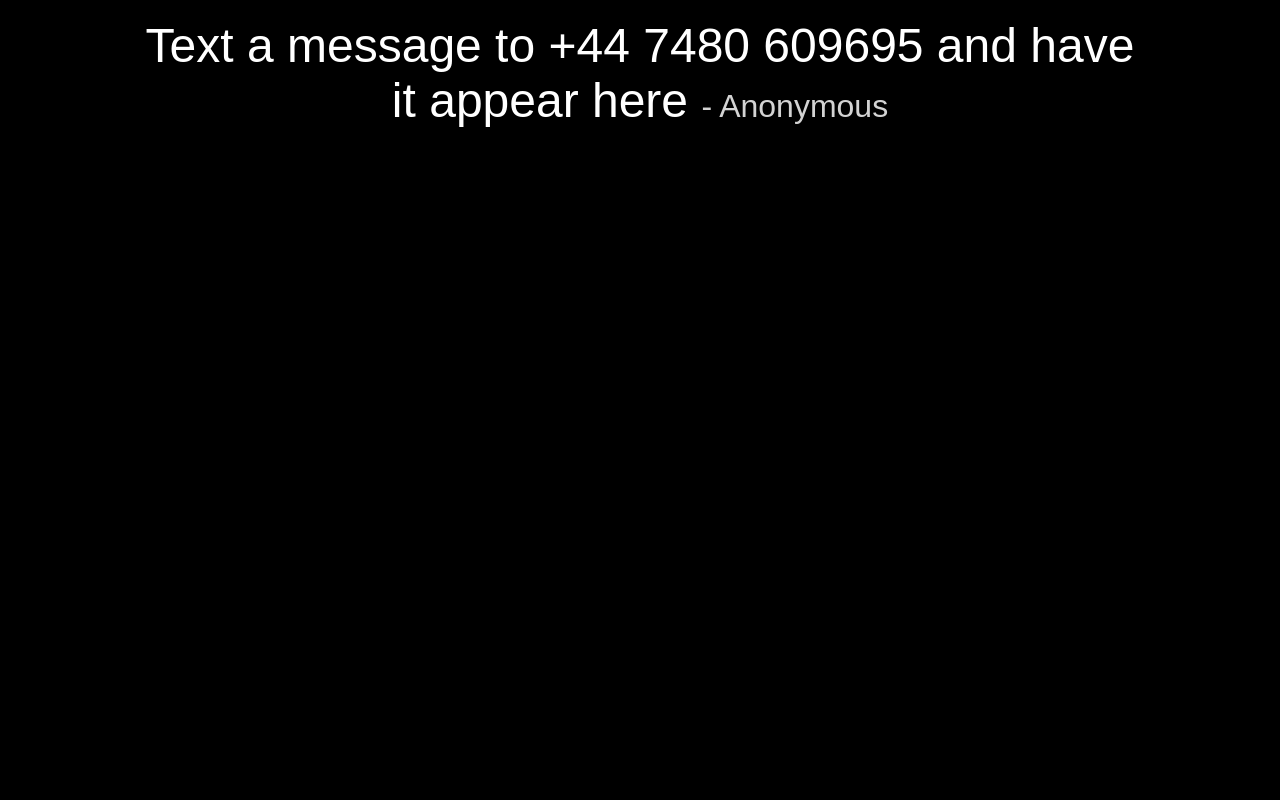
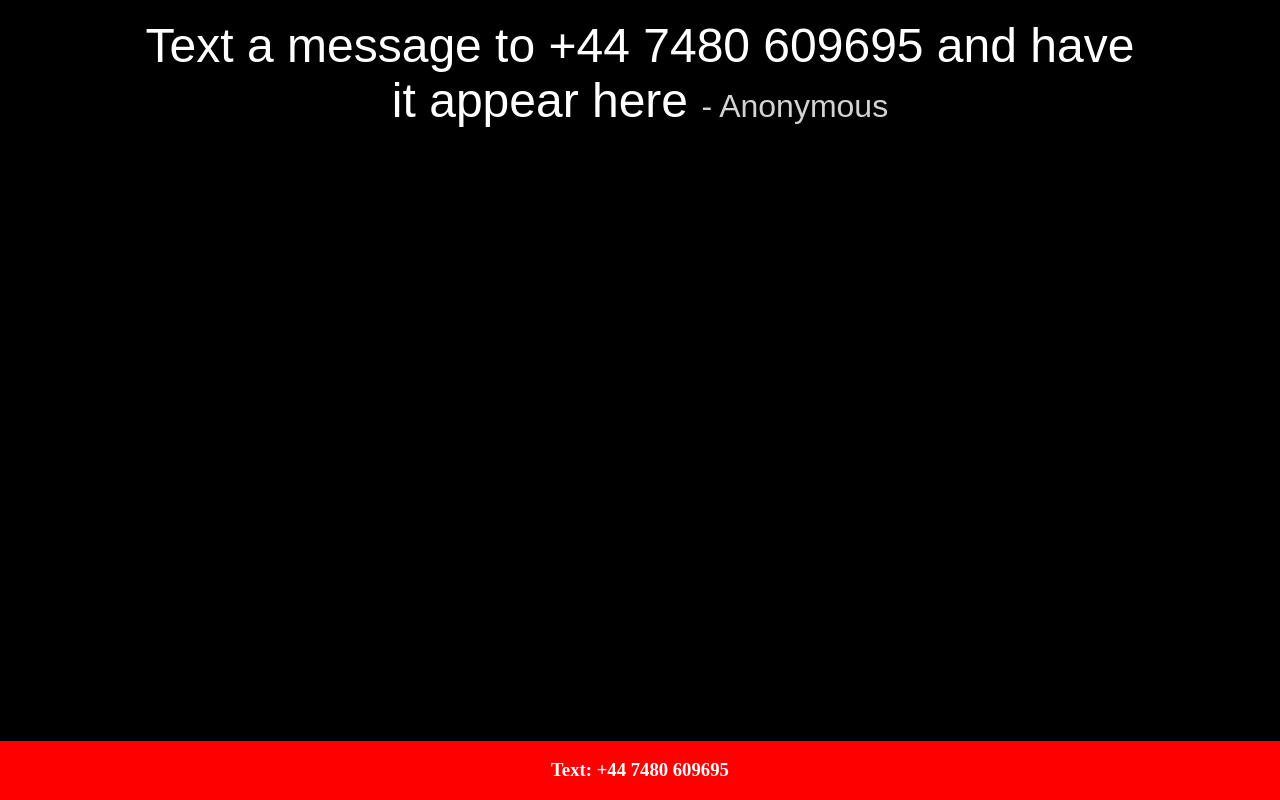
Before and after one commit to AidansJCR/TextAMessage, a website: page client/index.html in a window 1280 px wide. Drawn offline with nearby package versions, Linux system fonts and the light colour scheme; no server answers.

Commit message:
Added number

```diff
--- a/client/index.html
+++ b/client/index.html
@@ -17,6 +17,9 @@
         </span>
       </div>
   </div>
+  <div class="footer">
+	  <h3>Text: +44 7480 609695</h3>
+  </div>
     <!-- Scripts: JQuery, Socket.IO, then our script. -->
     <script
       src="https://code.jquery.com/jquery-3.2.1.js"
--- a/client/style.css
+++ b/client/style.css
@@ -47,3 +47,13 @@ body {
   color: lightgray;
   text-align: right;
 }
+
+.footer {
+  position: fixed;
+  left: 0;
+  bottom: 0;
+  width: 100%;
+  background-color: red;
+  color: white;
+  text-align: center;
+}
```
